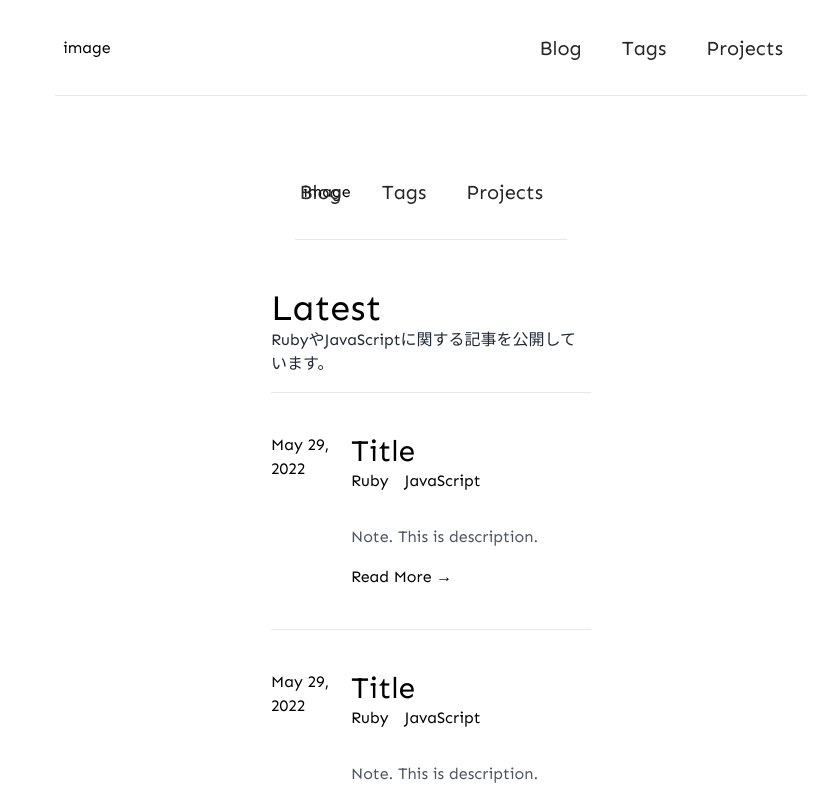
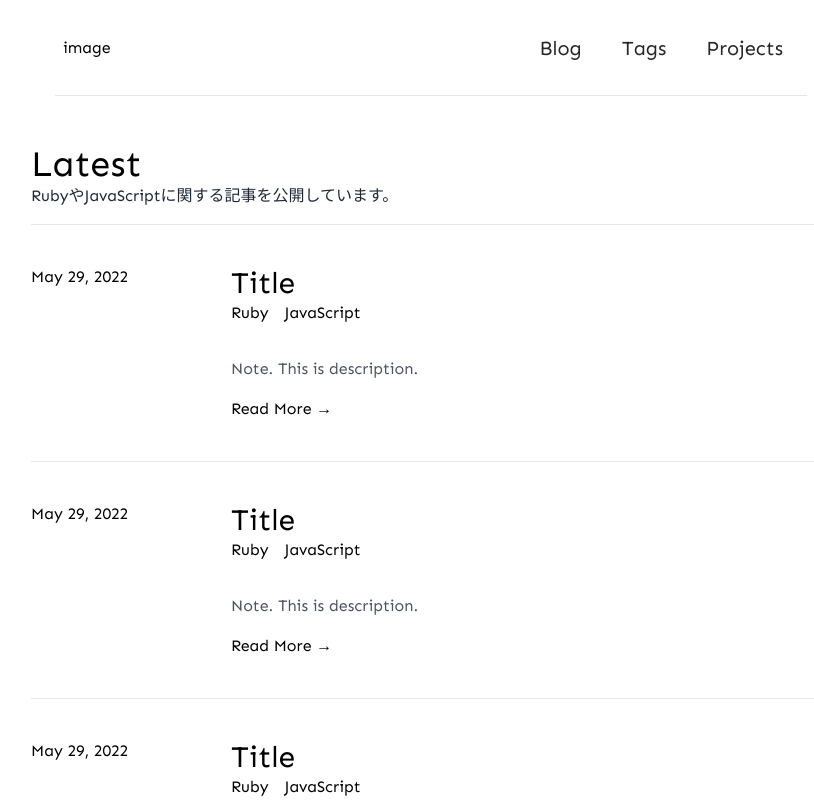
Before and after one commit to Watakumi/Watakumi-blog-next, a Next.js app: page / in a window 1280 px wide. Shown: the top 800 px of the page, without its empty margins (209-1023 px from the left). Built offline with nearby package versions, Linux system fonts and the light colour scheme.

Commit message:
Layoutの重複を外す

```diff
--- a/pages/index.tsx
+++ b/pages/index.tsx
@@ -1,5 +1,4 @@
 import Head from 'next/head';
-import Layout from '../components/Layout';
 import Top from '../components/Top';
 
 export default function Home() {
@@ -11,9 +10,7 @@ export default function Home() {
         <link rel="icon" href="/favicon.ico" />
       </Head>
 
-      <Layout>
-        <Top />
-      </Layout>
+      <Top />
     </div>
   );
 }
```
